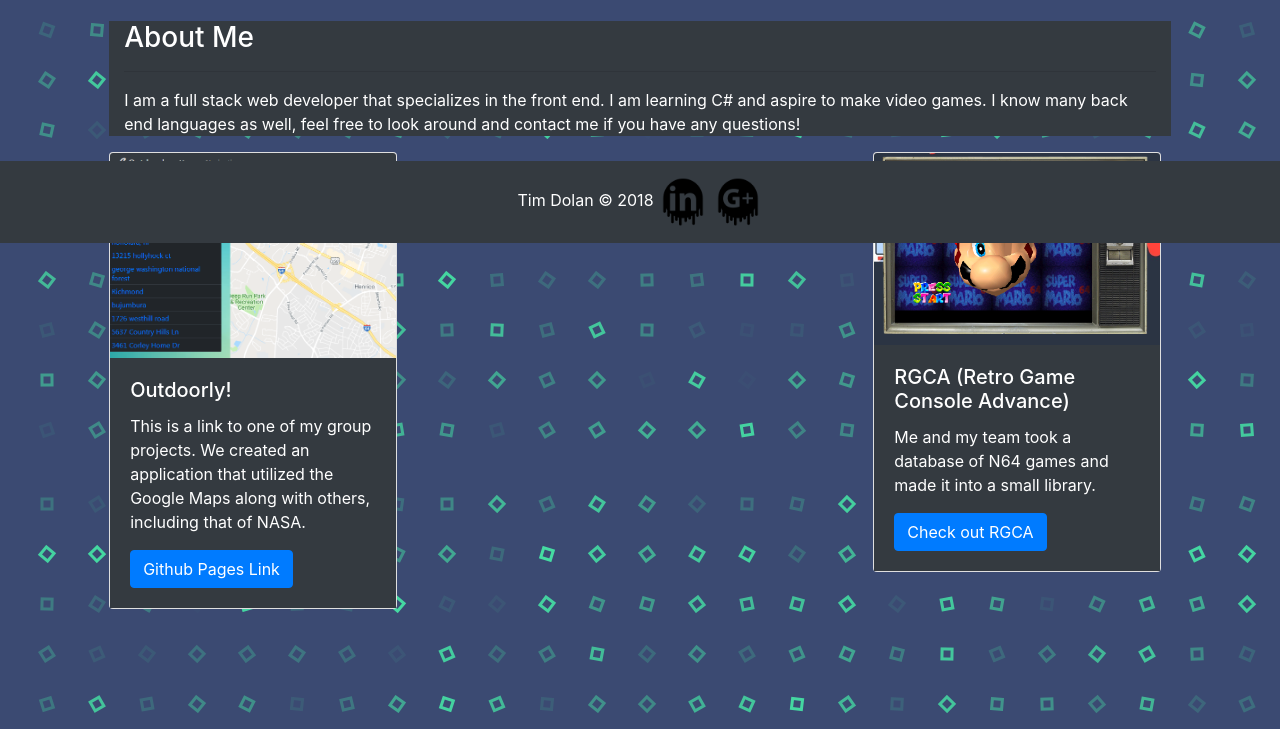
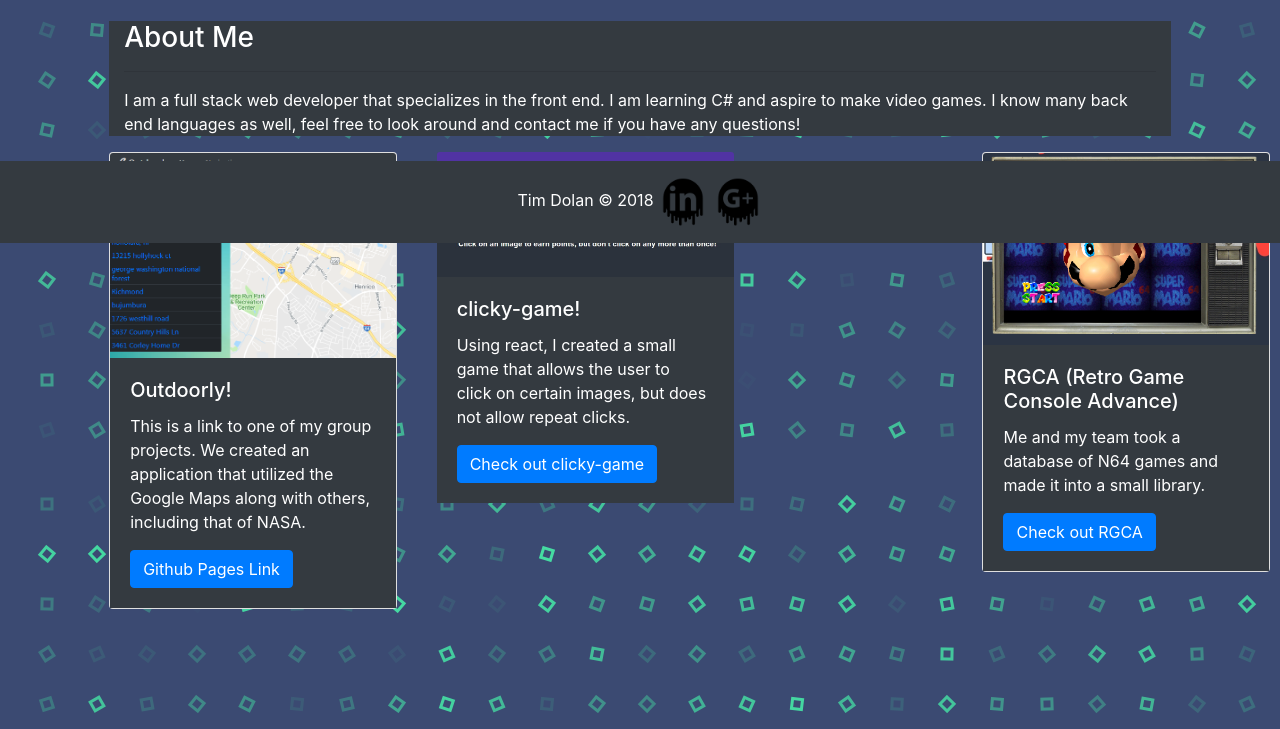
Before and after one commit to tdolan21/NewPortfolio, a plain HTML site: page index.html in a window 1280 px wide. Shown: the part 557-1286 px from the top of the page. Drawn offline with nearby package versions, Linux system fonts and the light colour scheme.

Commit message:
update react

```diff
--- a/index.html
+++ b/index.html
@@ -92,8 +92,10 @@
     </div>
 
     <div class="row">
-      <div class="col-md-1"></div>
-      <div class="col-md-4">
+      <div class="col-md-1">
+
+      </div>
+      <div class="col-md-3">
         <div class="card" style="width: 18rem;">
           <img
             class="card-img-top"
@@ -111,8 +113,30 @@
           </div>
         </div>
       </div>
-      <div class="col-md-3"></div>
-      <div class="col-md-4">
+      <div class="col-md-3">
+          <img
+          class="card-img-top"
+          src="assets/images/react-game.JPG"
+          alt="Card image cap"
+
+        />
+        <div class="card-body bg-dark text-white">
+          <h5 class="card-title">clicky-game!</h5>
+          <p class="card-text">
+           Using react, I created a small game that allows the user to <br>
+           click on certain images, but does not allow repeat clicks.
+          </p>
+          <a
+            href="https://tdolan21.github.io/React-game/"
+            class="btn btn-primary"
+            >Check out clicky-game</a
+          >
+        </div>
+      </div>
+      <div class="col-md-2">
+
+      </div>
+      <div class="col-md-3">
         <div class="card" style="width: 18rem;">
           <img
             class="card-img-top"
```
Also changed, not shown: portfolio.html (+6 -4 lines), assets/images/react-game.JPG (added).
